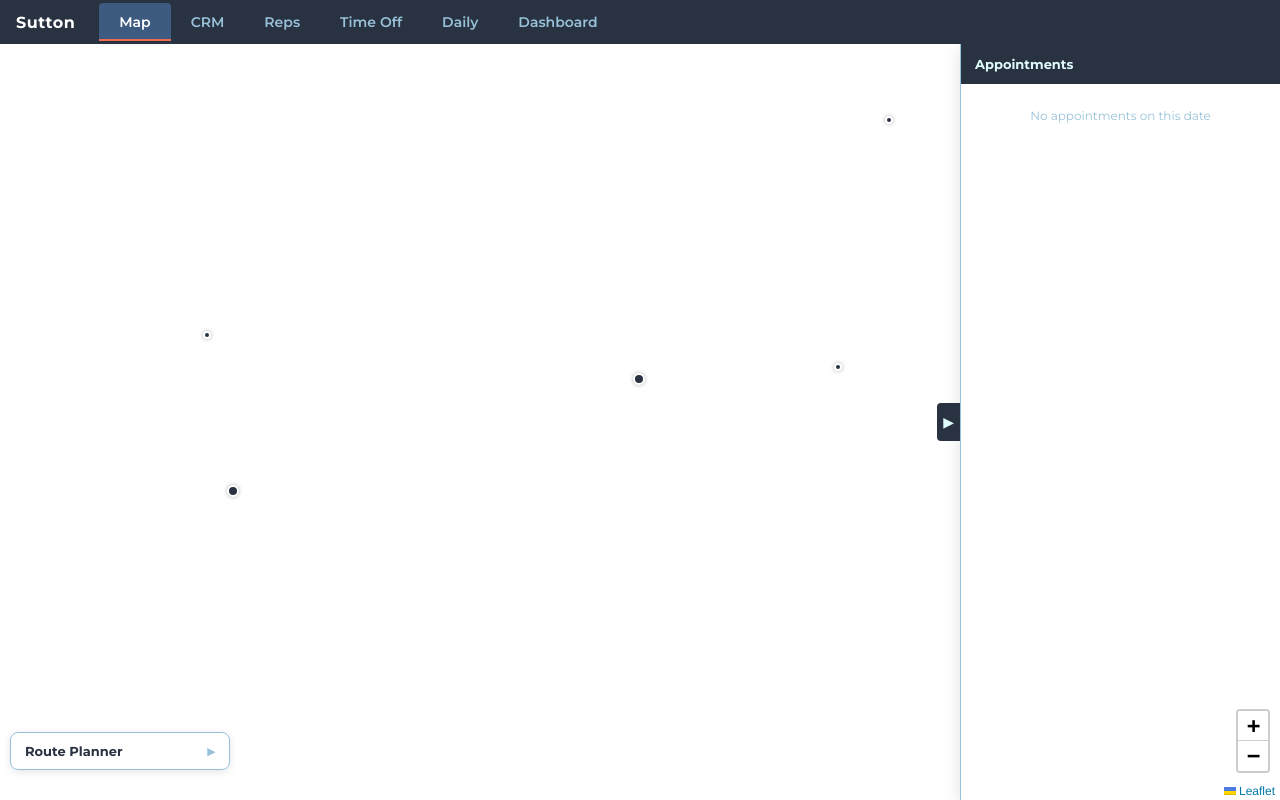
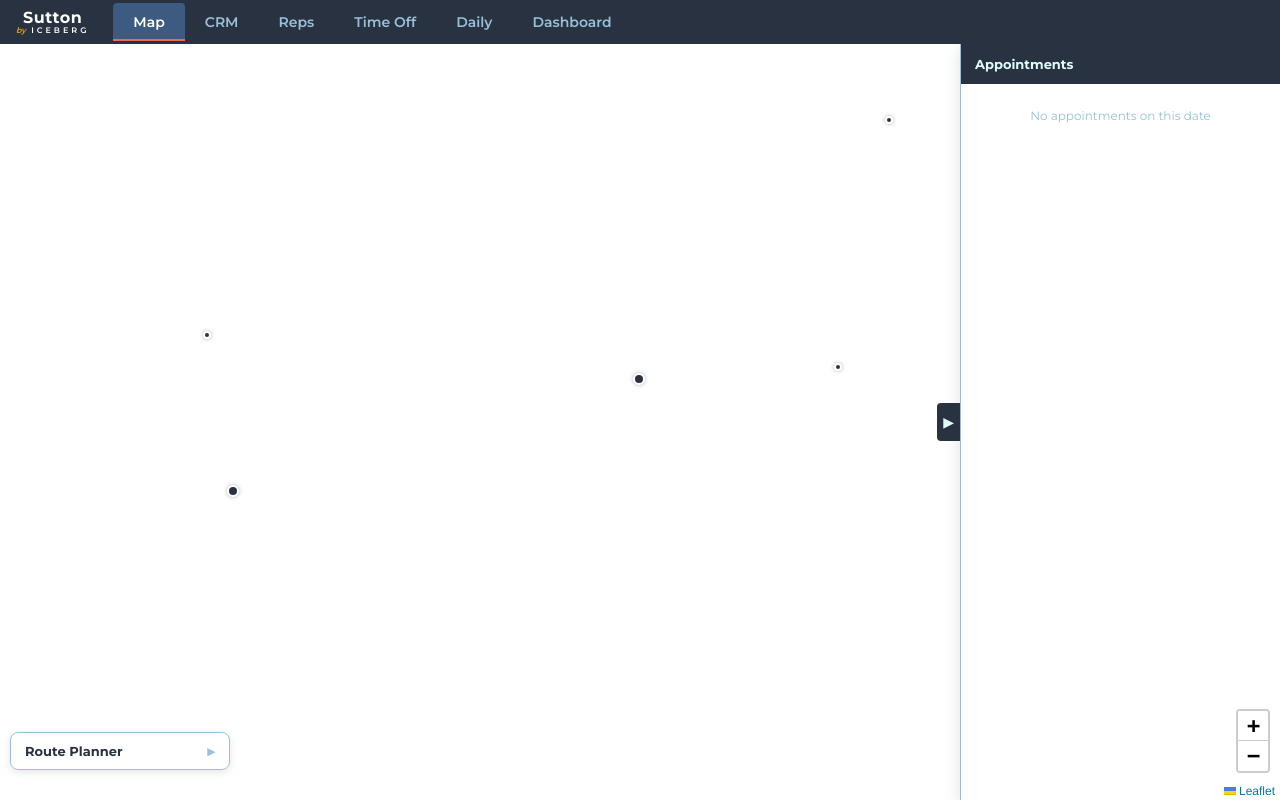
Before and after one commit to adam12798/Mapping-and-Dispo, a Django app: page / in a window 1280 px wide. Run offline with Django 5.2, Linux system fonts and the light colour scheme; data that the repository does not hold is empty.

Commit message:
Add 'by ICEBERG' subtitle under Sutton nav brand
Co-Authored-By: Claude Opus 4.6 <noreply@anthropic.com>

```diff
--- a/maps/static/maps/style.css
+++ b/maps/static/maps/style.css
@@ -59,13 +59,39 @@ html, body {
 }
 
 .nav-brand {
+    display: flex;
+    flex-direction: column;
+    align-items: center;
+    margin-right: 24px;
+    user-select: none;
+    line-height: 1;
+}
+
+.nav-brand-name {
     font-family: 'Montserrat', sans-serif;
     font-size: 16px;
     font-weight: 700;
     color: var(--color-white);
-    margin-right: 24px;
     letter-spacing: 0.5px;
-    user-select: none;
+}
+
+.nav-brand-sub {
+    font-family: 'Montserrat', sans-serif;
+    font-size: 8px;
+    font-weight: 600;
+    color: var(--color-white);
+    letter-spacing: 3px;
+    text-transform: uppercase;
+    width: 100%;
+    text-align: justify;
+    text-align-last: justify;
+}
+
+.nav-brand-by {
+    color: #d4a017;
+    text-transform: lowercase;
+    font-style: italic;
+    letter-spacing: normal;
 }
 
 .nav-tab {
--- a/maps/templates/maps/base.html
+++ b/maps/templates/maps/base.html
@@ -14,7 +14,10 @@
 </head>
 <body>
     <nav class="top-nav">
-        <span class="nav-brand">Sutton</span>
+        <div class="nav-brand">
+            <span class="nav-brand-name">Sutton</span>
+            <span class="nav-brand-sub"><span class="nav-brand-by">by</span> ICEBERG</span>
+        </div>
         <a href="{% url 'index' %}" class="nav-tab {% if active_tab == 'map' %}active{% endif %}">Map</a>
         <a href="{% url 'crm' %}" class="nav-tab {% if active_tab == 'crm' %}active{% endif %}">CRM</a>
         <a href="{% url 'reps' %}" class="nav-tab {% if active_tab == 'reps' %}active{% endif %}">Reps</a>
```
